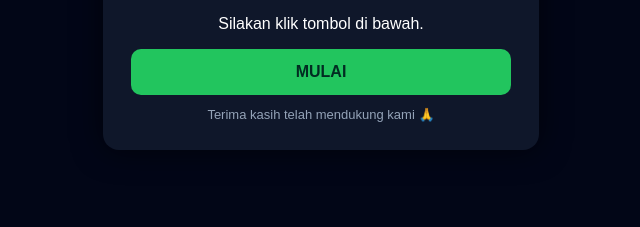
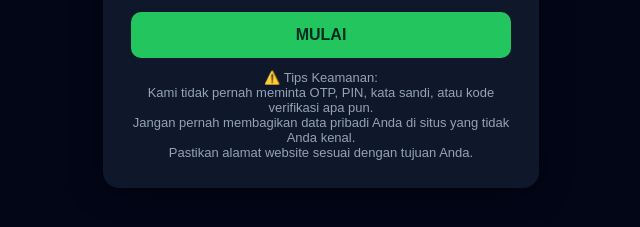
Before and after one commit to linkqita/download-engine, a plain HTML site: page index.html in a window 1280 px wide. Shown: the part 365-592 px from the top of the page, without its empty margins (319-959 px from the left). Drawn offline with Linux system fonts and the light colour scheme.

Commit message:
Update user message with security tips
Added security tips to user message.

```diff
--- a/index.html
+++ b/index.html
@@ -55,7 +55,11 @@ body{
   <div class="btn secondary" onclick="visit()">LIHAT PRODUK REKOMENDASI</div>
 </div>
 
-<div class="small">Terima kasih telah mendukung kami 🙏</div>
+<div class="small">
+⚠️ Tips Keamanan:<br>
+Kami tidak pernah meminta OTP, PIN, kata sandi, atau kode verifikasi apa pun.<br>
+Jangan pernah membagikan data pribadi Anda di situs yang tidak Anda kenal.<br>
+Pastikan alamat website sesuai dengan tujuan Anda.
 </div>
 
 <script>
```
